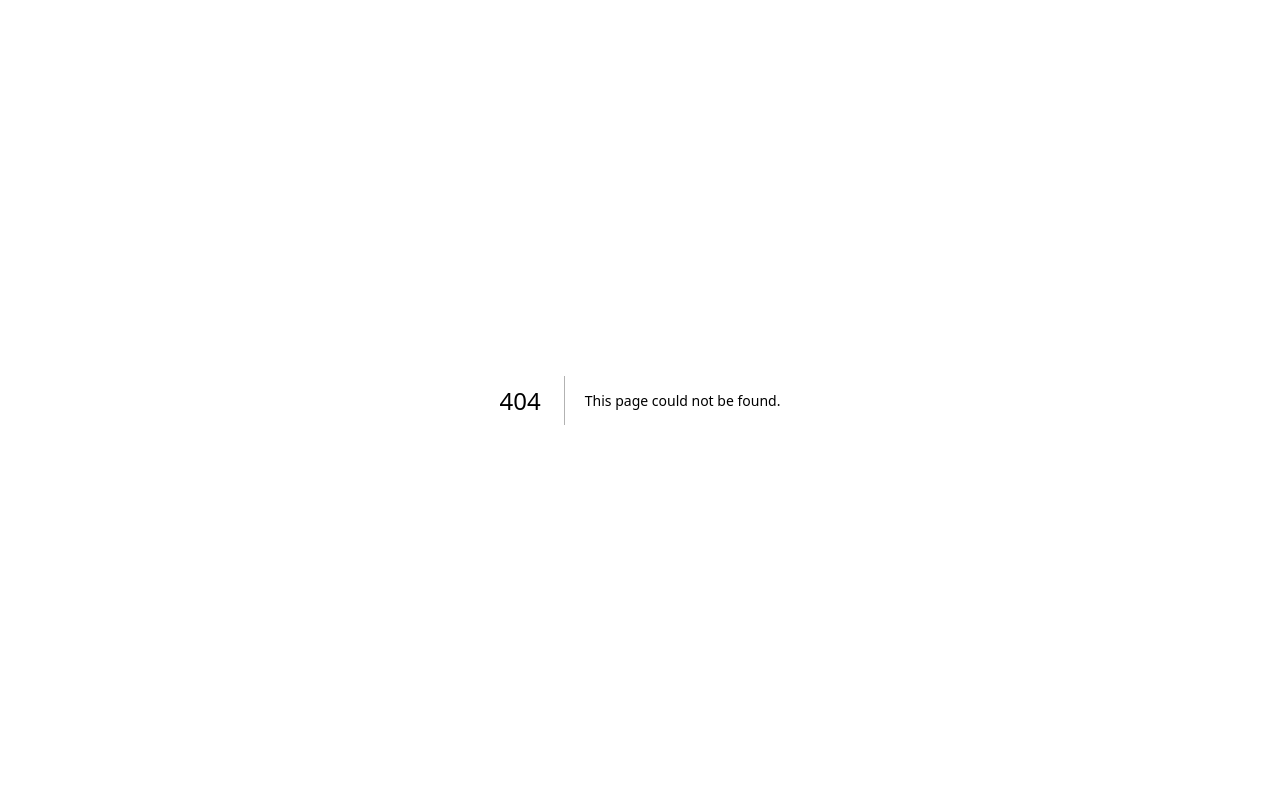
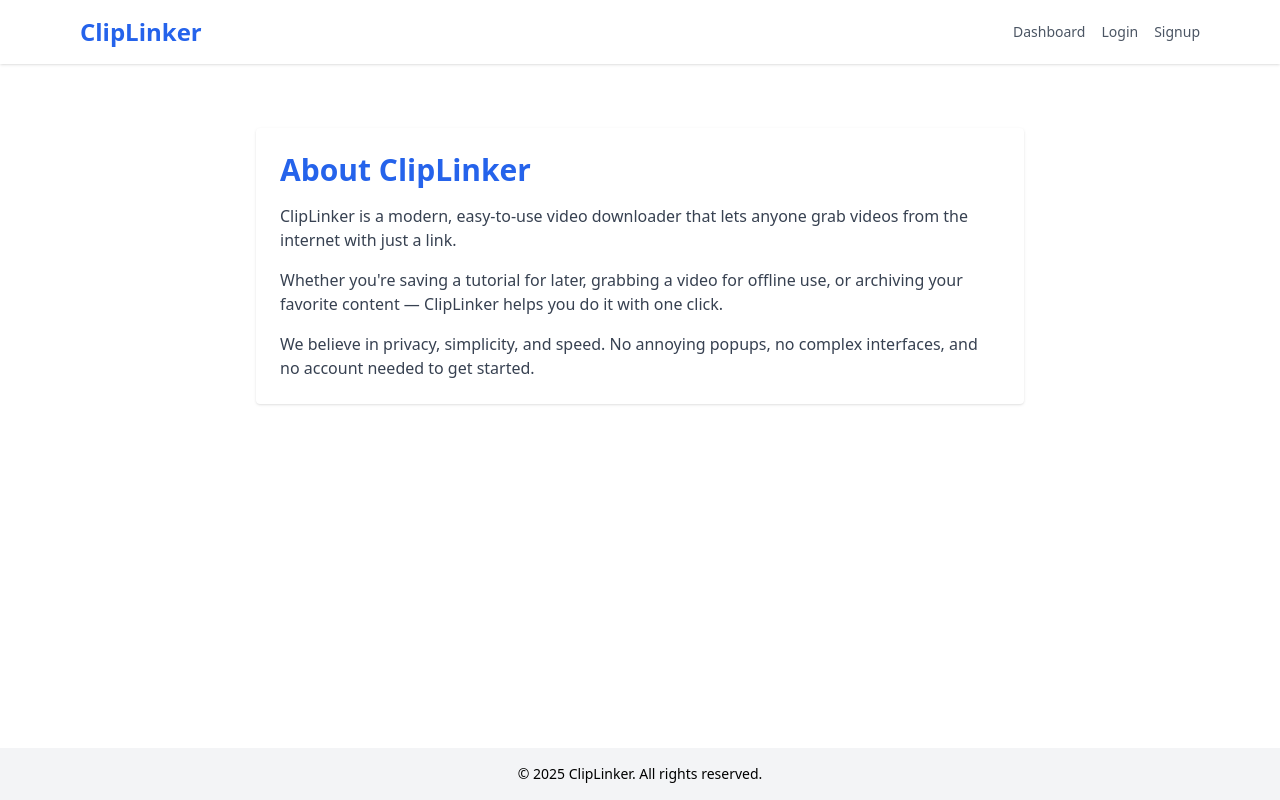
Before and after one commit to GlitchRider1/cliplinker-video-downloader, a Next.js app: page /About in a window 1280 px wide. Before the commit this address had no page. Built offline with nearby package versions, Linux system fonts and the light colour scheme.

Commit message:
Create About.js

```diff
--- /dev/null
+++ b/pages/About.js
@@ -0,0 +1,20 @@
+import Layout from '../components/Layout';
+
+export default function About() {
+  return (
+    <Layout>
+      <div className="max-w-3xl mx-auto mt-16 p-6 bg-white rounded shadow">
+        <h2 className="text-3xl font-bold text-blue-600 mb-4">About ClipLinker</h2>
+        <p className="text-gray-700 mb-4">
+          ClipLinker is a modern, easy-to-use video downloader that lets anyone grab videos from the internet with just a link.
+        </p>
+        <p className="text-gray-700 mb-4">
+          Whether you're saving a tutorial for later, grabbing a video for offline use, or archiving your favorite content — ClipLinker helps you do it with one click.
+        </p>
+        <p className="text-gray-700">
+          We believe in privacy, simplicity, and speed. No annoying popups, no complex interfaces, and no account needed to get started.
+        </p>
+      </div>
+    </Layout>
+  );
+}
```
